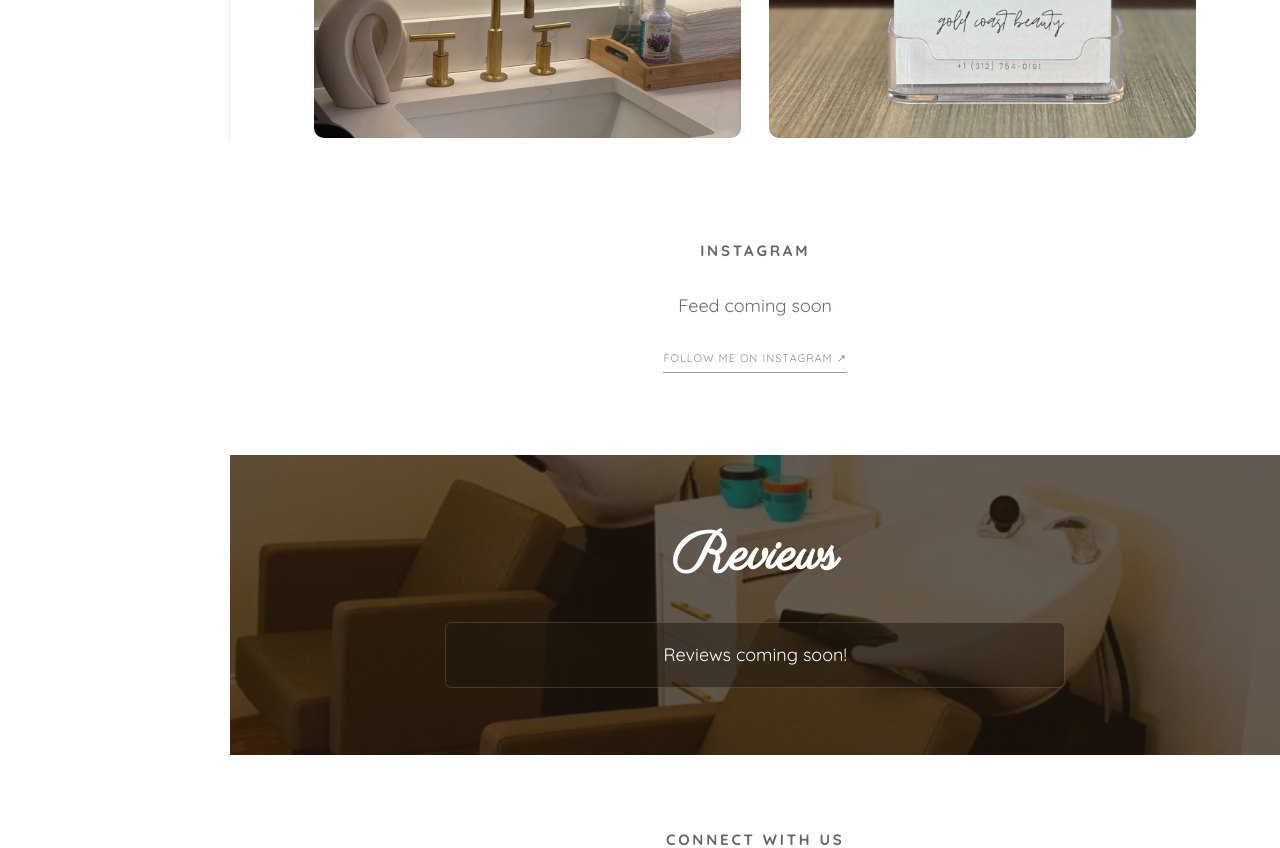
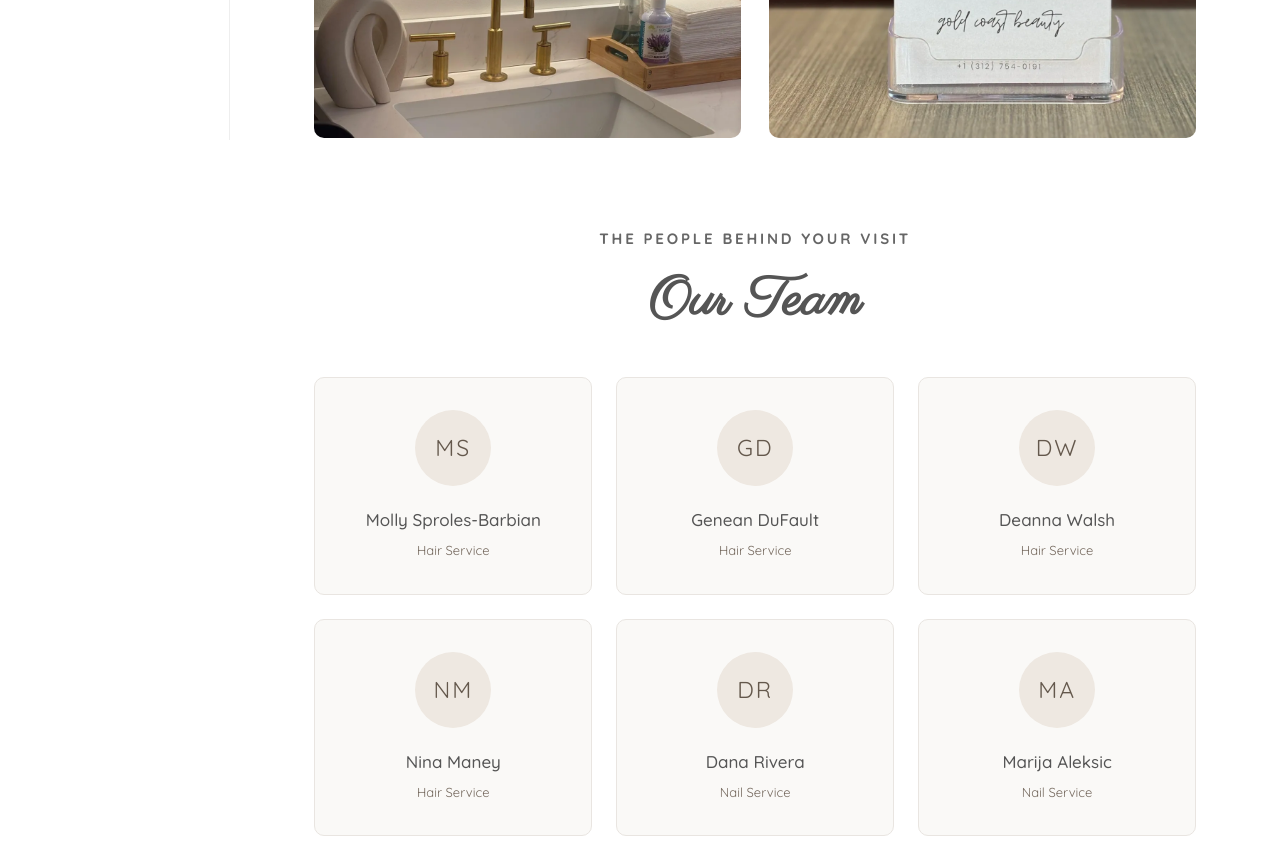
Before and after one commit to hash1000/shanzo-salon, a Next.js app: page /about in a window 1280 px wide. Shown: the part 660-1508 px from the top of the page. Built offline with nearby package versions, Linux system fonts and the light colour scheme.

Commit message:
team member add

```diff
--- a/src/app/about/about.css
+++ b/src/app/about/about.css
@@ -1 +1,52 @@
 .about-gallery{padding-top:58px;padding-bottom:0}.about-gallery h1{margin-bottom:32px}.about-main-image{overflow:hidden;border-radius:12px}.about-main-image img,.about-detail-grid img{display:block;width:100%;height:auto}.about-detail-grid{display:grid;grid-template-columns:1fr 1fr;gap:28px;margin-top:28px}.about-detail-grid img{border-radius:10px}.about-instagram{padding-top:100px;padding-bottom:82px}.about-instagram .eyebrow{margin-bottom:28px}.about-instagram p{color:#75695e;font-size:14px;margin-bottom:20px}.about-instagram .text-link{display:inline-block;font-size:11px;letter-spacing:1px}.about-reviews{position:relative;isolation:isolate;min-height:300px;display:grid;align-items:center;overflow:hidden}.about-reviews>img{object-position:center 65%}.about-reviews-shade{position:absolute;inset:0;background:#21180eb3}.about-reviews-content{position:relative;color:#fff;padding-block:48px}.about-reviews-content p{max-width:620px;margin:30px auto 0;background:#21180e80;border:1px solid #ffffff24;border-radius:6px;padding:17px 24px;font-size:14px}.about-page .social-section{padding-block:72px}.about-page .social-section .eyebrow{margin-bottom:28px}@media(max-width:639px){.about-gallery{padding-top:36px}.about-detail-grid{grid-template-columns:1fr;gap:18px;margin-top:18px}.about-main-image{border-radius:8px}.about-instagram{padding-block:64px}.about-reviews{min-height:270px}.about-page .social-section{padding-block:54px}}
+
+.about-team {
+  padding-top: 88px;
+  padding-bottom: 24px;
+}
+.about-team > .eyebrow {
+  margin-bottom: 16px;
+}
+.about-team-grid {
+  display: grid;
+  grid-template-columns: repeat(3, minmax(0, 1fr));
+  gap: 24px;
+  margin: 40px 0 0;
+  padding: 0;
+  list-style: none;
+}
+.about-team-member {
+  padding: 32px 16px;
+  border: 1px solid #e9e5e1;
+  border-radius: 10px;
+  background: #faf9f7;
+}
+.about-team-avatar {
+  display: grid;
+  place-items: center;
+  width: 76px;
+  height: 76px;
+  margin: 0 auto 20px;
+  border-radius: 50%;
+  background: #eee8e1;
+  color: #64584c;
+  font-size: 23px;
+  letter-spacing: 2px;
+}
+.about-team-member h3 {
+  font-size: 17px;
+  font-weight: 500;
+  overflow-wrap: anywhere;
+}
+.about-team-member p {
+  margin-top: 6px;
+  color: #75695e;
+  font-size: 13px;
+}
+@media (max-width: 900px) {
+  .about-team-grid { grid-template-columns: repeat(2, minmax(0, 1fr)); }
+}
+@media (max-width: 639px) {
+  .about-team { padding-top: 56px; }
+  .about-team-grid { grid-template-columns: 1fr; gap: 16px; margin-top: 28px; }
+}
--- a/src/app/about/page.tsx
+++ b/src/app/about/page.tsx
@@ -17,6 +17,16 @@ export const metadata: Metadata = {
   },
 };
 
+const team = [
+  { name: "Molly Sproles-Barbian", initials: "MS", service: "Hair Service" },
+  { name: "Genean DuFault", initials: "GD", service: "Hair Service" },
+  { name: "Deanna Walsh", initials: "DW", service: "Hair Service" },
+  { name: "Nina Maney", initials: "NM", service: "Hair Service" },
+  { name: "Dana Rivera", initials: "DR", service: "Nail Service" },
+  { name: "Marija Aleksic", initials: "MA", service: "Nail Service" },
+  { name: "Melanie Ruiz", initials: "MR", service: "Waxing Service" },
+];
+
 export default function AboutPage() {
   return (
     <div className="salon-home about-page">
@@ -33,6 +43,19 @@ export default function AboutPage() {
               <Image src="/about/about-2.webp" alt="Gold faucet beside a sculptural vase and fresh towels at the salon" width={1200} height={600} sizes="(max-width: 639px) 100vw, (max-width: 1159px) 50vw, 546px" />
               <Image src="/about/web-3.webp" alt="Gold Coast Beauty Spa business cards on a wooden counter" width={1200} height={600} sizes="(max-width: 639px) 100vw, (max-width: 1159px) 50vw, 546px" />
             </div>
+          </section>
+          <section className="about-team home-container text-center" aria-labelledby="team-title">
+            <p className="eyebrow">The people behind your visit</p>
+            <h2 id="team-title" className="section-title font-script">Our Team</h2>
+            <ul className="about-team-grid">
+              {team.map((member) => (
+                <li key={member.name} className="about-team-member">
+                  <div className="about-team-avatar" aria-hidden="true">{member.initials}</div>
+                  <h3>{member.name}</h3>
+                  {member.service && <p>{member.service}</p>}
+                </li>
+              ))}
+            </ul>
           </section>
           <section className="about-instagram home-container text-center" aria-labelledby="instagram-title">
             <h2 id="instagram-title" className="eyebrow">Instagram</h2>
```
